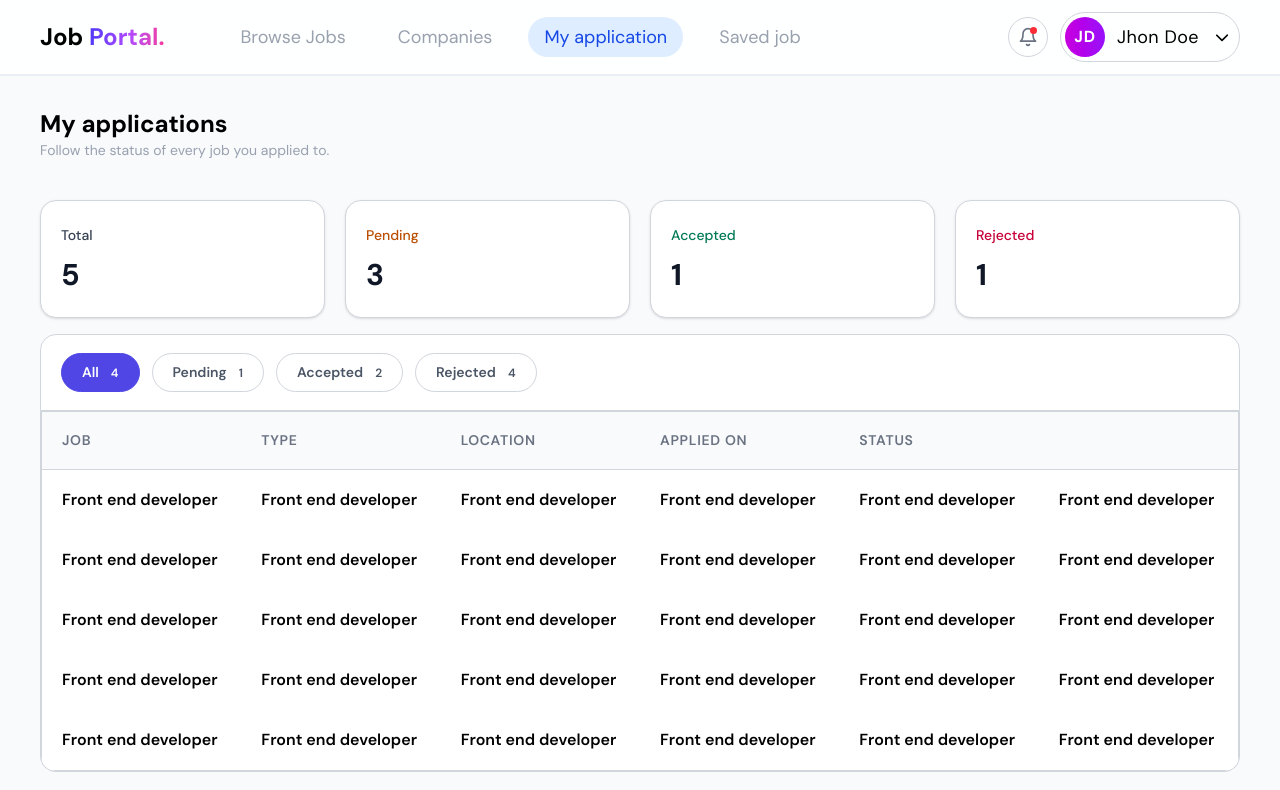
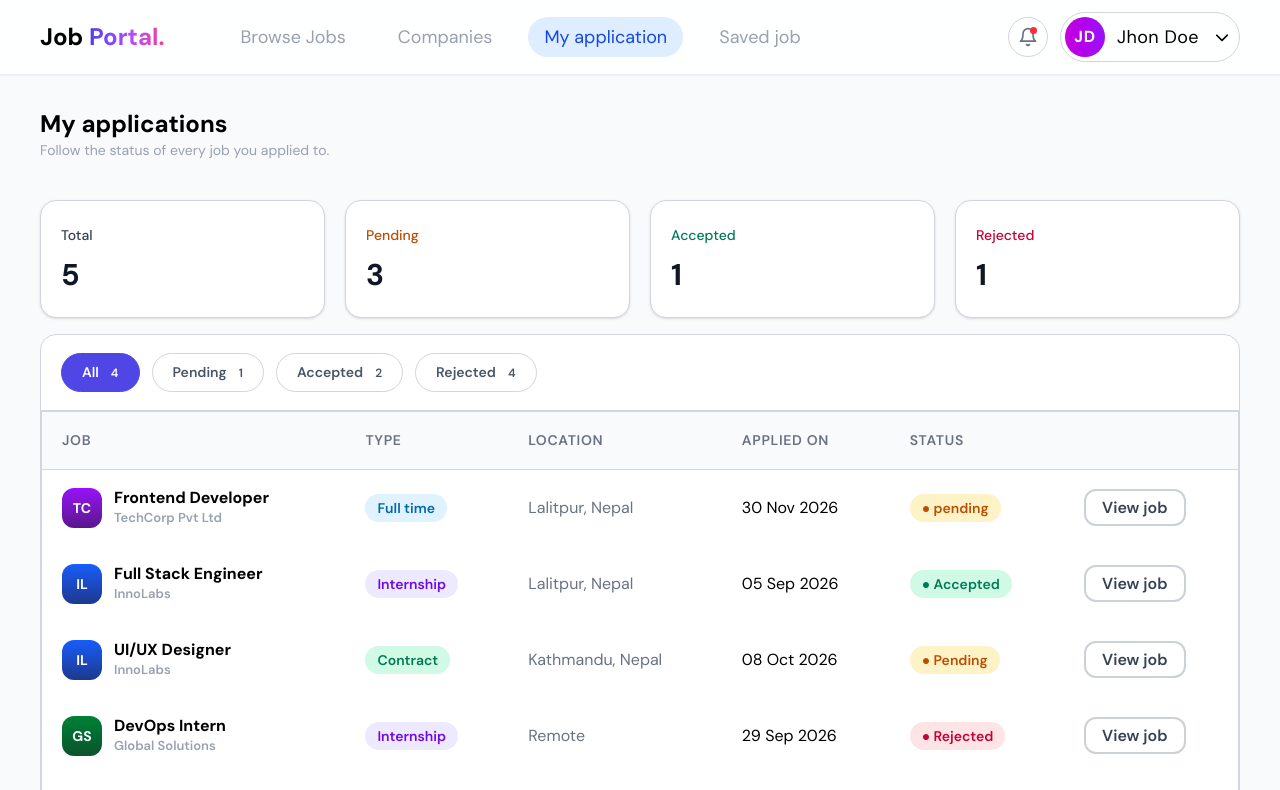
Before and after one commit to gokul-lamsal/jobkhoj, a React (Vite) app in the folder frontend/: page /seeker/application in a window 1280 px wide. Shown: the top 790 px of the page. Built offline with nearby package versions, Linux system fonts and the light colour scheme.

Commit message:
Application page completed

```diff
--- a/frontend/src/components/global/Footer.jsx
+++ b/frontend/src/components/global/Footer.jsx
@@ -2,7 +2,7 @@ import React from "react";
 
 const Footer = () => {
   return (
-    <footer className="bg-slate-900 px-10 py-12 bottom-0 w-full flex justify-between items-center">
+    <footer className="bg-slate-900 px-10 py-12 w-full flex justify-between items-center">
       <div className="flex items-center gap-2">
         <div className="font-bold flex items-center justify-center rounded-lg text-md w-6 h-6 text-center bg-amber-50">
           <span>L</span>
--- a/frontend/src/index.css
+++ b/frontend/src/index.css
@@ -20,9 +20,11 @@
 }
 
 body {
-  @apply bg-page;
+  @apply bg-page ;
   font-family: "DM Sans", sans-serif;
+
 }
+
 section{
   @apply px-10
 }
--- a/frontend/src/pages/seeker/SeekerApplication.jsx
+++ b/frontend/src/pages/seeker/SeekerApplication.jsx
@@ -1,7 +1,9 @@
 import React, { useState } from "react";
 import Badge from "../../components/global/Badge";
-import { badgeType, gradients } from "../../components/helpers/ColorAndBadge";
+import { badgeType, gradients, statusBadge } from "../../components/helpers/ColorAndBadge";
 import Button from "../../components/global/Button";
+import Tag from "../../components/global/Tag";
+import { Link } from "react-router-dom";
 
 function SeekerApplication() {
   const [jobInfo, setJobInfo] = useState([
@@ -205,46 +207,37 @@ function SeekerApplication() {
               </tr>
             </thead>
             <tbody className="bg-white">
-              <tr>
-                <td className=" py-4.5 px-5 font-semibold">Front end developer</td>
-                <td className=" py-4.5 px-5 font-semibold">Front end developer</td>
-                <td className=" py-4.5 px-5 font-semibold">Front end developer</td>
-                <td className=" py-4.5 px-5 font-semibold">Front end developer</td>
-                <td className=" py-4.5 px-5 font-semibold">Front end developer</td>
-                <td className=" py-4.5 px-5 font-semibold">Front end developer</td>
-              </tr>
-              <tr>
-                <td className=" py-4.5 px-5 font-semibold">Front end developer</td>
-                <td className=" py-4.5 px-5 font-semibold">Front end developer</td>
-                <td className=" py-4.5 px-5 font-semibold">Front end developer</td>
-                <td className=" py-4.5 px-5 font-semibold">Front end developer</td>
-                <td className=" py-4.5 px-5 font-semibold">Front end developer</td>
-                <td className=" py-4.5 px-5 font-semibold">Front end developer</td>
-              </tr>
-              <tr>
-                <td className=" py-4.5 px-5 font-semibold">Front end developer</td>
-                <td className=" py-4.5 px-5 font-semibold">Front end developer</td>
-                <td className=" py-4.5 px-5 font-semibold">Front end developer</td>
-                <td className=" py-4.5 px-5 font-semibold">Front end developer</td>
-                <td className=" py-4.5 px-5 font-semibold">Front end developer</td>
-                <td className=" py-4.5 px-5 font-semibold">Front end developer</td>
-              </tr>
-              <tr>
-                <td className=" py-4.5 px-5 font-semibold">Front end developer</td>
-                <td className=" py-4.5 px-5 font-semibold">Front end developer</td>
-                <td className=" py-4.5 px-5 font-semibold">Front end developer</td>
-                <td className=" py-4.5 px-5 font-semibold">Front end developer</td>
-                <td className=" py-4.5 px-5 font-semibold">Front end developer</td>
-                <td className=" py-4.5 px-5 font-semibold">Front end developer</td>
-              </tr>
-              <tr>
-                <td className=" py-4.5 px-5 font-semibold">Front end developer</td>
-                <td className=" py-4.5 px-5 font-semibold">Front end developer</td>
-                <td className=" py-4.5 px-5 font-semibold">Front end developer</td>
-                <td className=" py-4.5 px-5 font-semibold">Front end developer</td>
-                <td className=" py-4.5 px-5 font-semibold">Front end developer</td>
-                <td className=" py-4.5 px-5 font-semibold">Front end developer</td>
-              </tr>
+              {
+                jobInfo.map((job, id) => {
+                  return (
+                    <tr>
+                      <td className=" py-4.5 px-5 font-semibold">
+                        <div className='flex gap-3 '>
+                          <div className={`h-10 w-10 rounded-xl flex items-center justify-center text-white font-bold text-sm bg-linear-to-b ${gradients[job.accentColor]}`} >
+                            {job.initials}
+                          </div>
+                          <div className='flex flex-col '>
+                            <h3 className='font-bold -mt-0.5 '>{job.title}</h3>
+                            <span className=' text-[13px]  -mt-0.5 font-semibold text-gray-400'>{job.company}</span>
+                          </div>
+                        </div>
+
+                      </td>
+                      <td className=" py-4.5 px-5 font-semibold">{<Badge type={badgeType[job.jobType.toLowerCase()]} text={job.jobType}/>}</td>
+                      <td className=" py-4.5 px-5  text-gray-500">{job.location}</td>
+                      <td className=" py-4.5 px-5 ">{job.appliedOn}</td>
+                      <td className=" py-4.5 px-5 font-semibold">{<Badge type={statusBadge[job.status.toLowerCase()]} text={"● " + job.status}/>}</td>
+                      <td className=" py-4.5 px-5 font-semibold">
+                        <Link to={`/seeker/browse/${job.id}`} className="border-2 border-gray-400/50 text-gray-700 px-4 py-1.5 rounded-xl hover:cursor-pointer">
+                          View job
+                        </Link>
+                      </td>
+                    </tr>
+                  )
+                })
+              }
+
+
             </tbody>
           </table>
         </div>
```
